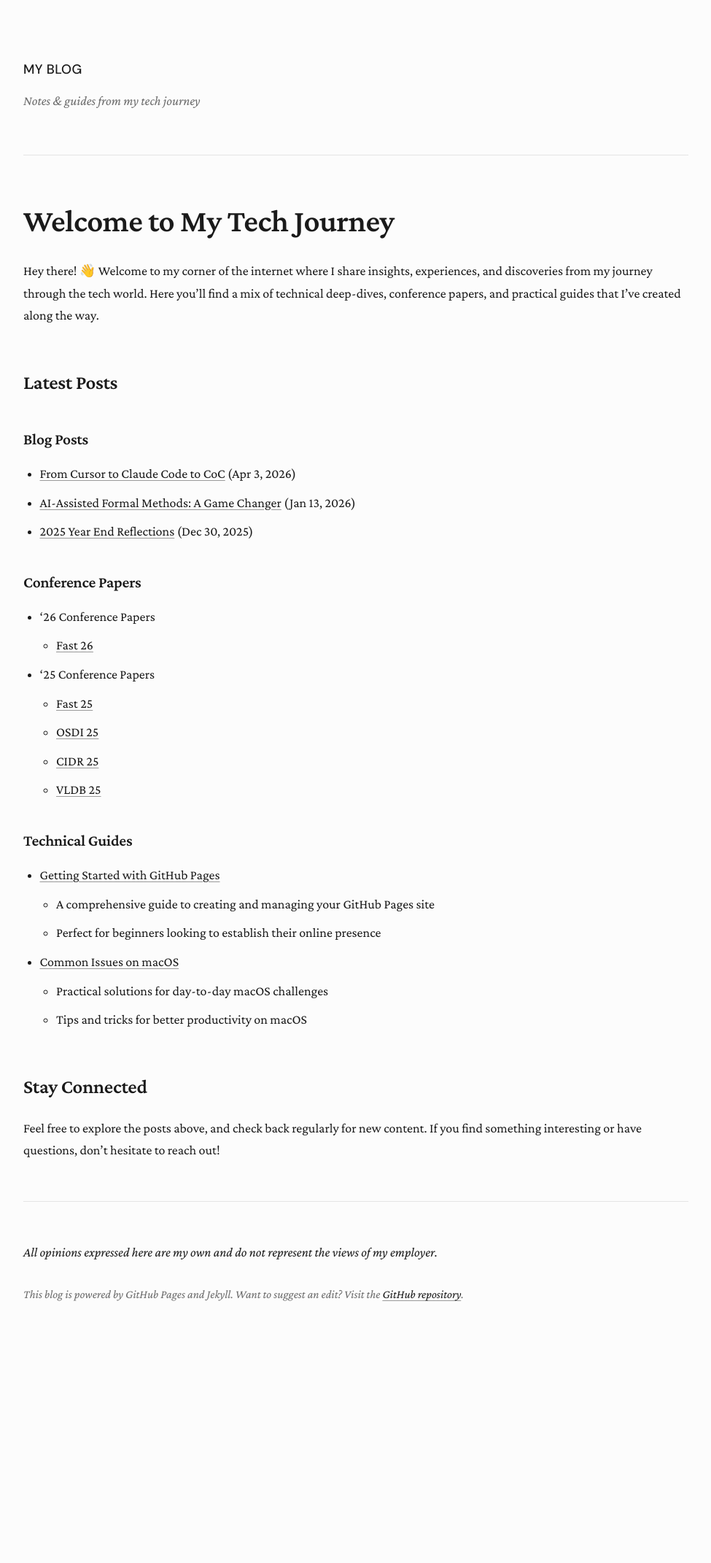
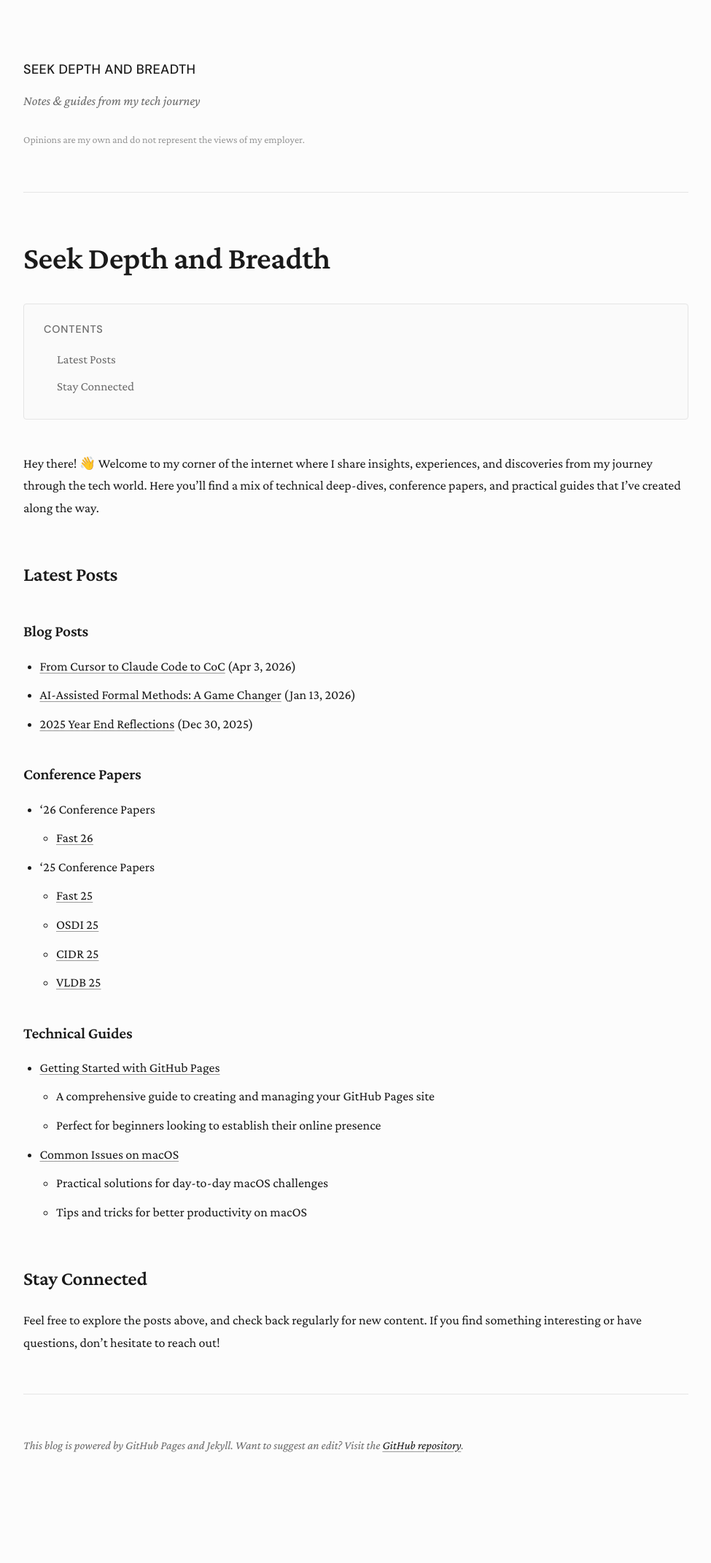
Before and after one commit to plusplusoneplusplus/website, a Jekyll site: the page built from index.md, in a window 1280 px wide. Shown: the whole page at 73% size, without its empty margins (152-1127 px from the left). Built offline with Jekyll 4.4.1, drawn with Linux system fonts in a browser that asks for light colours; before the commit the page ends 1936 px from its top, so only the background shows below that.

Commit message:
Rename site to Seek Depth and Breadth, add header disclaimer, and add JS-generated TOC for blog posts
Co-Authored-By: Claude Sonnet 4.6 <noreply@anthropic.com>

```diff
--- a/_config.yml
+++ b/_config.yml
@@ -1,6 +1,6 @@
 theme: jekyll-theme-midnight
 
-title: My Blog
+title: Seek Depth and Breadth
 description: A collection of articles and resources
 baseurl: "/website" # the subpath of your site, e.g. /blog
 url: "" # the base hostname & protocol for your site, e.g. http://example.com
--- a/_layouts/base.html
+++ b/_layouts/base.html
@@ -13,6 +13,7 @@
       <header class="page-header">
         <a class="site-title" href="{{ '/' | relative_url }}">{{ site.title }}</a>
         <p class="site-subtitle">Notes & guides from my tech journey</p>
+        <p class="site-disclaimer">Opinions are my own and do not represent the views of my employer.</p>
         {% if page.url != '/' and page.url != '/index.html' %}
           <a class="nav-link" href="{{ '/' | relative_url }}">← Home</a>
         {% endif %}
@@ -24,6 +25,40 @@
     <img id="lightbox-img" src="" alt="">
   </div>
   <script>
+    (function () {
+      var article = document.querySelector('article.card');
+      if (article) {
+        var headings = article.querySelectorAll('h1, h2');
+        var items = [];
+        var skippedTitle = false;
+        headings.forEach(function (h) {
+          if (!skippedTitle && h.tagName === 'H1') { skippedTitle = true; return; }
+          if (h.id) items.push({ tag: h.tagName, id: h.id, text: h.textContent });
+        });
+        if (items.length >= 2) {
+          var nav = document.createElement('nav');
+          nav.className = 'toc';
+          var title = document.createElement('p');
+          title.className = 'toc-title';
+          title.textContent = 'Contents';
+          nav.appendChild(title);
+          var ul = document.createElement('ul');
+          items.forEach(function (item) {
+            var li = document.createElement('li');
+            li.className = item.tag.toLowerCase();
+            var a = document.createElement('a');
+            a.href = '#' + item.id;
+            a.textContent = item.text;
+            li.appendChild(a);
+            ul.appendChild(li);
+          });
+          nav.appendChild(ul);
+          var firstH1 = article.querySelector('h1');
+          if (firstH1) firstH1.after(nav);
+        }
+      }
+    })();
+
     (function () {
       var overlay = document.getElementById('lightbox');
       var lbImg = document.getElementById('lightbox-img');
--- a/assets/style.css
+++ b/assets/style.css
@@ -58,6 +58,13 @@ body {
   color: var(--ink-muted);
   font-size: 1rem;
   font-style: italic;
+}
+
+.site-disclaimer {
+  margin-top: 6px;
+  color: var(--ink-muted);
+  font-size: 0.78rem;
+  opacity: 0.7;
 }
 
 .nav-link {
@@ -228,6 +235,49 @@ p:last-child em {
   }
 }
 
+/* Table of Contents */
+.toc {
+  margin: 2rem 0 2.5rem;
+  padding: 1.25rem 1.5rem;
+  border: 1px solid var(--border);
+  border-radius: 4px;
+  background: #fafafa;
+}
+
+.toc-title {
+  font-family: "DM Sans", sans-serif;
+  font-size: 0.8rem;
+  font-weight: 500;
+  text-transform: uppercase;
+  letter-spacing: 0.06em;
+  color: var(--ink-muted);
+  margin: 0 0 0.75rem;
+}
+
+.toc ul {
+  margin: 0;
+  padding: 0;
+  list-style: none;
+}
+
+.toc li {
+  margin-bottom: 0.35rem;
+}
+
+.toc li.h2 {
+  padding-left: 1rem;
+}
+
+.toc a {
+  color: var(--ink-muted);
+  text-decoration: none;
+  font-size: 0.95rem;
+}
+
+.toc a:hover {
+  color: var(--ink);
+}
+
 /* Lightbox */
 article img {
   cursor: zoom-in;
--- a/index.md
+++ b/index.md
@@ -1,9 +1,9 @@
 ---
 layout: default
-title: Welcome to My Tech Journey
+title: Seek Depth and Breadth
 ---
 
-# Welcome to My Tech Journey
+# Seek Depth and Breadth
 
 Hey there! 👋 Welcome to my corner of the internet where I share insights, experiences, and discoveries from my journey through the tech world. Here you'll find a mix of technical deep-dives, conference papers, and practical guides that I've created along the way.
 
@@ -39,6 +39,4 @@ Feel free to explore the posts above, and check back regularly for new content.
 
 ---
 
-*All opinions expressed here are my own and do not represent the views of my employer.*
-
 *This blog is powered by GitHub Pages and Jekyll. Want to suggest an edit? Visit the [GitHub repository](https://github.com/plusplusoneplusplus/website/edit/master/index.md).*
```
